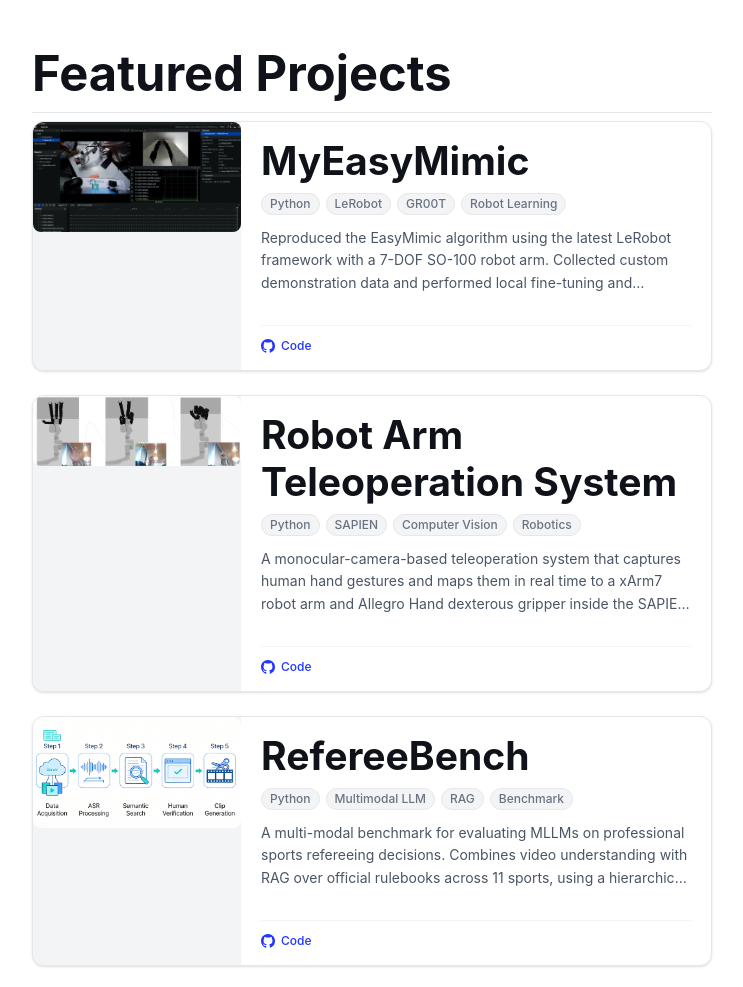
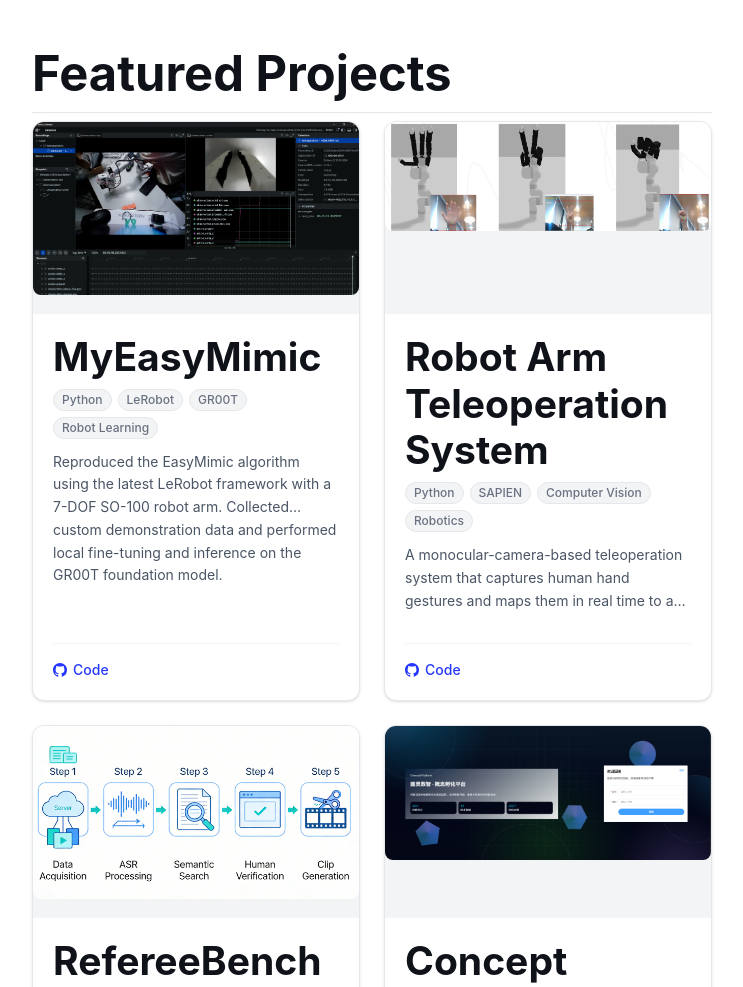
Before and after one commit to KKqdtjo/KKqdtjo.github.io, an Astro site: page / in a window 1280 px wide. Shown: the part 946-1933 px from the top of the page, without its empty margins (268-1011 px from the left). Built offline with nearby package versions, Linux system fonts and the light colour scheme; Astro itself is replaced by a stand-in of ours.

Commit message:
修改图片布局

```diff
--- a/src/components/ProjectCards.astro
+++ b/src/components/ProjectCards.astro
@@ -2,29 +2,29 @@
 import { FEATURED_PROJECTS } from '../consts';
 ---
 
-<ul class="flex flex-col gap-6" role="list">
+<div class="grid grid-cols-1 sm:grid-cols-2 gap-6 mb-12" role="list">
 	{
 		FEATURED_PROJECTS.map((project) => (
-			<li class="group flex flex-col sm:flex-row bg-white rounded-xl border border-gray-200 overflow-hidden shadow-sm hover:shadow-md hover:-translate-y-0.5 transition-all duration-200">
-
-				{/* ── Image (left) ── */}
-				<div class="relative sm:w-52 sm:flex-shrink-0 h-52 sm:h-auto sm:min-h-full bg-gray-100 overflow-hidden">
+			<article
+				class="group bg-white rounded-xl border border-gray-200 overflow-hidden shadow-sm hover:shadow-md hover:-translate-y-0.5 transition-all duration-200 flex flex-col"
+				role="listitem"
+			>
+				{/* ── Image (top, fixed height) ── */}
+				<div class="h-48 overflow-hidden bg-gray-100 flex-shrink-0">
 					<img
 						src={project.image}
 						alt={project.name}
-						class="absolute inset-0 w-full h-full object-cover object-center transition-transform duration-300 group-hover:scale-105"
+						class="w-full h-full object-cover object-center transition-transform duration-300 group-hover:scale-105"
 					/>
 				</div>
 
-				{/* ── Text (right) ── */}
-				<div class="flex flex-col justify-between px-5 py-4 flex-1 min-w-0">
-
-					{/* Title + tags */}
-					<div>
-						<h3 class="text-base font-bold text-gray-900 mb-1.5 leading-snug">
+				{/* ── Content (below) ── */}
+				<div class="flex flex-col flex-1 p-5">
+					<h3 class="text-xl font-bold text-gray-900 mb-2">
 						{project.name}
 					</h3>
 
+					{/* Tech tags */}
 					<div class="flex flex-wrap gap-1.5 mb-3">
 						{project.techTags.map((tag) => (
 							<span class="text-xs font-medium px-2 py-0.5 rounded-full bg-gray-100 text-gray-500 border border-gray-200">
@@ -33,23 +33,22 @@
 						))}
 					</div>
 
-						<p class="text-sm text-gray-600 leading-relaxed line-clamp-3">
+					{/* Description */}
+					<p class="text-sm text-gray-600 leading-relaxed line-clamp-3 flex-1">
 						{project.description}
 					</p>
-					</div>
 
-					{/* ── Link row ── */}
-					<div class="flex flex-wrap items-center gap-x-4 gap-y-2 mt-4 pt-3 border-t border-gray-100">
-						{project.links.code && (
+					{/* Links */}
+					<div class="flex flex-wrap gap-x-4 gap-y-2 mt-4 pt-4 border-t border-gray-100 text-sm">
+						{'code' in project.links && project.links.code && (
 							<a
 								href={project.links.code}
 								target="_blank"
 								rel="noopener noreferrer"
-								class="inline-flex items-center gap-1.5 text-xs font-medium text-gray-500 hover:text-gray-900 transition-colors no-underline"
+								class="inline-flex items-center gap-1.5 font-medium text-gray-500 hover:text-gray-900 transition-colors no-underline"
 							>
-								{/* GitHub / Code icon */}
 								<svg viewBox="0 0 16 16" aria-hidden="true" width="14" height="14" class="flex-shrink-0">
-									<path fill="currentColor" d="M8 0C3.58 0 0 3.58 0 8c0 3.54 2.29 6.53 5.47 7.59.4.07.55-.17.55-.38 0-.19-.01-.82-.01-1.49-2.01.37-2.53-.49-2.69-.94-.09-.23-.48-.94-.82-1.13-.28-.15-.68-.52-.01-.53.63-.01 1.08.58 1.23.82.72 1.21 1.87.87 2.33.66.07-.52.28-.87.51-1.07-1.78-.2-3.64-.89-3.64-3.95 0-.87.31-1.59.82-2.15-.08-.2-.36-1.02.08-2.12 0 0 .67-.21 2.2.82.64-.18 1.32-.27 2-.27.68 0 1.36.09 2 .27 1.53-1.04 2.2-.82 2.2-.82.44 1.1.16 1.92.08 2.12.51.56.82 1.27.82 2.15 0 3.07-1.87 3.75-3.65 3.95.29.25.54.73.54 1.48 0 1.07-.01 1.93-.01 2.2 0 .21.15.46.55.38A8.012 8.012 0 0 0 16 8c0-4.42-3.58-8-8-8z"/>
+									<path fill="currentColor" d="M8 0C3.58 0 0 3.58 0 8c0 3.54 2.29 6.53 5.47 7.59.4.07.55-.17.55-.38 0-.19-.01-.82-.01-1.49-2.01.37-2.53-.49-2.69-.94-.09-.23-.48-.94-.82-1.13-.28-.15-.68-.52-.01-.53.63-.01 1.08.58 1.23.82.72 1.21 1.87.87 2.33.66.07-.52.28-.87.51-1.07-1.78-.2-3.64-.89-3.64-3.95 0-.87.31-1.59.82-2.15-.08-.2-.36-1.02.08-2.12 0 0 .67-.21 2.2.82.64-.18 1.32-.27 2-.27.68 0 1.36.09 2 .27 1.53-1.04 2.2-.82 2.2-.82.44 1.1.16 1.92.08 2.12.51.56.82 1.27.82 2.15 0 3.07-1.87 3.75-3.65 3.95.29.25.54.73.54 1.48 0 1.07-.01 1.93-.01 2.2 0 .21.15.46.55.38A8.012 8.012 0 0 0 16 8c0-4.42-3.58-8-8-8z" />
 								</svg>
 								Code
 							</a>
@@ -59,12 +58,11 @@
 								href={project.links.paper}
 								target="_blank"
 								rel="noopener noreferrer"
-								class="inline-flex items-center gap-1.5 text-xs font-medium text-gray-500 hover:text-blue-600 transition-colors no-underline"
+								class="inline-flex items-center gap-1.5 font-medium text-gray-500 hover:text-blue-600 transition-colors no-underline"
 							>
-								{/* Document / Paper icon */}
 								<svg viewBox="0 0 16 16" aria-hidden="true" width="14" height="14" class="flex-shrink-0">
-									<path fill="currentColor" d="M5 4a.5.5 0 0 0 0 1h6a.5.5 0 0 0 0-1H5zm-.5 2.5A.5.5 0 0 1 5 6h6a.5.5 0 0 1 0 1H5a.5.5 0 0 1-.5-.5zM5 8a.5.5 0 0 0 0 1h6a.5.5 0 0 0 0-1H5zm0 2a.5.5 0 0 0 0 1h3a.5.5 0 0 0 0-1H5z"/>
-									<path fill="currentColor" d="M2 2a2 2 0 0 1 2-2h8a2 2 0 0 1 2 2v12a2 2 0 0 1-2 2H4a2 2 0 0 1-2-2V2zm10-1H4a1 1 0 0 0-1 1v12a1 1 0 0 0 1 1h8a1 1 0 0 0 1-1V2a1 1 0 0 0-1-1z"/>
+									<path fill="currentColor" d="M5 4a.5.5 0 0 0 0 1h6a.5.5 0 0 0 0-1H5zm-.5 2.5A.5.5 0 0 1 5 6h6a.5.5 0 0 1 0 1H5a.5.5 0 0 1-.5-.5zM5 8a.5.5 0 0 0 0 1h6a.5.5 0 0 0 0-1H5zm0 2a.5.5 0 0 0 0 1h3a.5.5 0 0 0 0-1H5z" />
+									<path fill="currentColor" d="M2 2a2 2 0 0 1 2-2h8a2 2 0 0 1 2 2v12a2 2 0 0 1-2 2H4a2 2 0 0 1-2-2V2zm10-1H4a1 1 0 0 0-1 1v12a1 1 0 0 0 1 1h8a1 1 0 0 0 1-1V2a1 1 0 0 0-1-1z" />
 								</svg>
 								Paper
 							</a>
@@ -74,12 +72,11 @@
 								href={project.links.demo}
 								target="_blank"
 								rel="noopener noreferrer"
-								class="inline-flex items-center gap-1.5 text-xs font-medium text-gray-500 hover:text-blue-600 transition-colors no-underline"
+								class="inline-flex items-center gap-1.5 font-medium text-gray-500 hover:text-blue-600 transition-colors no-underline"
 							>
-								{/* Play / Demo icon */}
 								<svg viewBox="0 0 16 16" aria-hidden="true" width="14" height="14" class="flex-shrink-0">
-									<path fill="currentColor" d="M6.79 5.093A.5.5 0 0 0 6 5.5v5a.5.5 0 0 0 .79.407l3.5-2.5a.5.5 0 0 0 0-.814l-3.5-2.5z"/>
-									<path fill="currentColor" d="M0 4a2 2 0 0 1 2-2h12a2 2 0 0 1 2 2v8a2 2 0 0 1-2 2H2a2 2 0 0 1-2-2V4zm15 0a1 1 0 0 0-1-1H2a1 1 0 0 0-1 1v8a1 1 0 0 0 1 1h12a1 1 0 0 0 1-1V4z"/>
+									<path fill="currentColor" d="M6.79 5.093A.5.5 0 0 0 6 5.5v5a.5.5 0 0 0 .79.407l3.5-2.5a.5.5 0 0 0 0-.814l-3.5-2.5z" />
+									<path fill="currentColor" d="M0 4a2 2 0 0 1 2-2h12a2 2 0 0 1 2 2v8a2 2 0 0 1-2 2H2a2 2 0 0 1-2-2V4zm15 0a1 1 0 0 0-1-1H2a1 1 0 0 0-1 1v8a1 1 0 0 0 1 1h12a1 1 0 0 0 1-1V4z" />
 								</svg>
 								Demo
 							</a>
@@ -89,18 +86,17 @@
 								href={project.links.slides}
 								target="_blank"
 								rel="noopener noreferrer"
-								class="inline-flex items-center gap-1.5 text-xs font-medium text-gray-500 hover:text-blue-600 transition-colors no-underline"
+								class="inline-flex items-center gap-1.5 font-medium text-gray-500 hover:text-blue-600 transition-colors no-underline"
 							>
-								{/* Slides icon */}
 								<svg viewBox="0 0 16 16" aria-hidden="true" width="14" height="14" class="flex-shrink-0">
-									<path fill="currentColor" d="M14 2H2a1 1 0 0 0-1 1v9a1 1 0 0 0 1 1h4l-1 1.5a.5.5 0 0 0 .4.8h5.2a.5.5 0 0 0 .4-.8L10 13h4a1 1 0 0 0 1-1V3a1 1 0 0 0-1-1zM2 3h12v8H2V3z"/>
+									<path fill="currentColor" d="M14 2H2a1 1 0 0 0-1 1v9a1 1 0 0 0 1 1h4l-1 1.5a.5.5 0 0 0 .4.8h5.2a.5.5 0 0 0 .4-.8L10 13h4a1 1 0 0 0 1-1V3a1 1 0 0 0-1-1zM2 3h12v8H2V3z" />
 								</svg>
 								Slides
 							</a>
 						)}
 					</div>
 				</div>
-			</li>
+			</article>
 		))
 	}
-</ul>
+</div>
```
Lines whose indentation alone changed are shown as unchanged.
